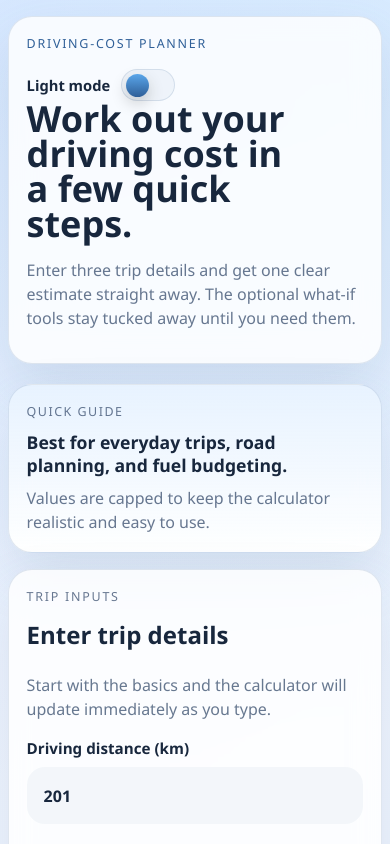
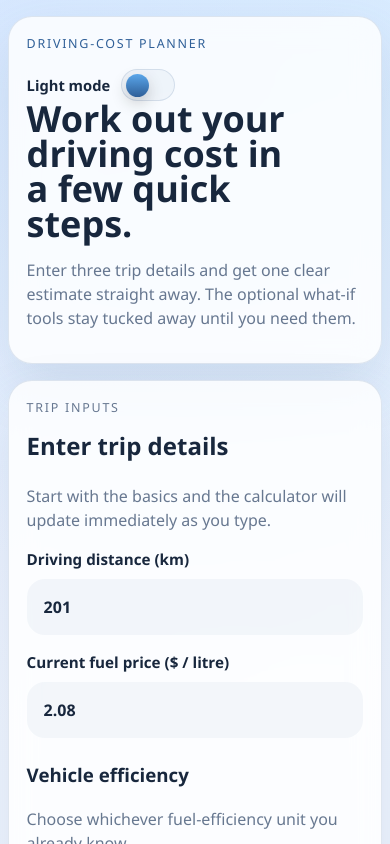
Before and after one commit to csenkbeil/driving-travel-cost, a Svelte app: page / in a window 390 px wide. Shown: the top 844 px of the page. Built offline with nearby package versions, Linux system fonts and the light colour scheme.

Commit message:
feat: remove quick guide section from trip card and adjust hero layout for improved responsiveness

```diff
--- a/src/App.svelte
+++ b/src/App.svelte
@@ -195,12 +195,6 @@
         Enter three trip details and get one clear estimate straight away. The optional what-if
         tools stay tucked away until you need them.
       </p>
-    </div>
-
-    <div class="trip-card trip-card--compact">
-      <p class="trip-card__eyebrow">Quick guide</p>
-      <strong>Best for everyday trips, road planning, and fuel budgeting.</strong>
-      <span>Values are capped to keep the calculator realistic and easy to use.</span>
     </div>
   </section>
 
--- a/src/app.css
+++ b/src/app.css
@@ -114,7 +114,7 @@ input:focus {
 
 .hero {
   display: grid;
-  grid-template-columns: minmax(0, 1.25fr) minmax(280px, 0.9fr);
+  grid-template-columns: minmax(0, 1fr);
   gap: 1.25rem;
   align-items: stretch;
 }
```
